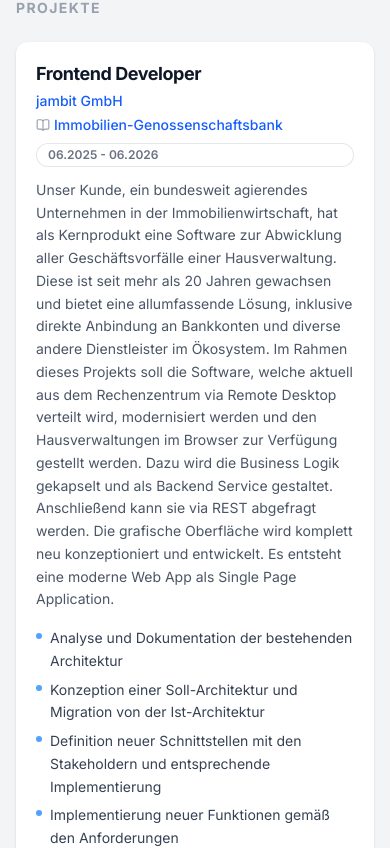
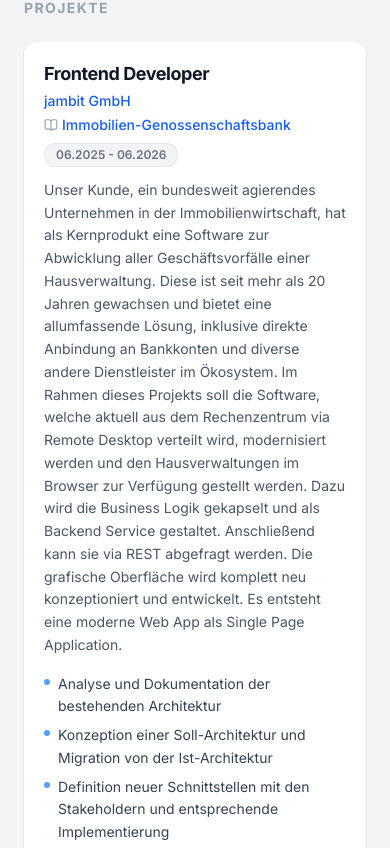
Before and after one commit to Sevenhero/cv-generator, a Next.js app: page / in a window 390 px wide. Shown: the part 2776-3624 px from the top of the page. Built offline with nearby package versions, Linux system fonts and the light colour scheme.

Commit message:
fix styling for small devices

```diff
--- a/src/app/components/Experience.tsx
+++ b/src/app/components/Experience.tsx
@@ -86,11 +86,10 @@
 
         <span
           className={
-            "inline-flex items-center gap-1.5 text-xs font-semibold whitespace-nowrap" +
-            " rounded-full px-3 py-1 shrink-0 self-start" +
+            "inline-flex w-fit items-center gap-1.5 rounded-full px-3 py-1 text-xs font-semibold whitespace-nowrap shrink-0 self-start" +
             (active
-              ? "bg-emerald-50 text-emerald-700 ring-1 ring-inset ring-emerald-200"
-              : "bg-gray-100 text-gray-500 ring-1 ring-inset ring-gray-200") +
+              ? " bg-emerald-50 text-emerald-700 ring-1 ring-inset ring-emerald-200"
+              : " bg-gray-100 text-gray-500 ring-1 ring-inset ring-gray-200") +
             " print:bg-transparent print:text-gray-600 print:ring-0"
           }
         >
--- a/src/app/page.tsx
+++ b/src/app/page.tsx
@@ -173,7 +173,7 @@
   return (
     <>
       <div className="bg-gray-100 print:bg-white">
-        <div className="mx-auto sm:py-8 w-full max-w-250">
+        <div className="mx-auto w-full max-w-250">
           <div className="grid gap-6 sm:px-8">
             <div className="col-span-12 md:col-span-4">
               <div className="p-6">
@@ -268,7 +268,7 @@
                   </div>
                 </section>
               </div>
-              <div className="py-6 sm:px-0 px-4 page-break-before">
+              <div className="p-6 sm:px-0 page-break-before">
                 <section>
                   <h2 className="text-sm font-bold uppercase tracking-widest text-gray-400 mb-2">
                     Projekte
@@ -284,7 +284,7 @@
               </div>
 
               {userData.testimonials && userData.testimonials.length > 0 && (
-                <section className="mt-4 mb-8">
+                <section className="sm:px-0 px-6">
                   <h2 className="text-sm font-bold uppercase tracking-widest sm:px-0 px-6 text-gray-400 mb-2">
                     Testimonials
                   </h2>
```
